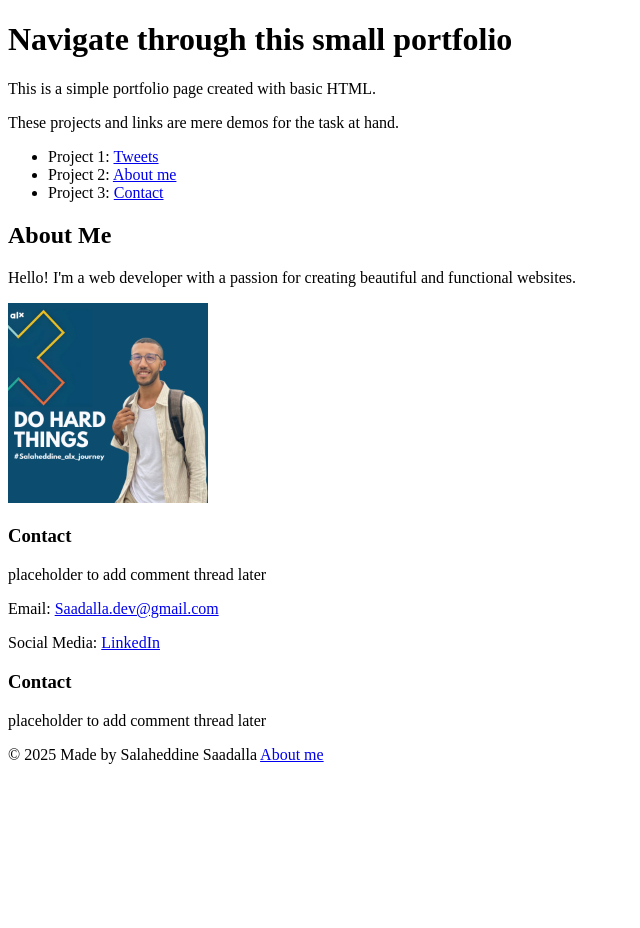
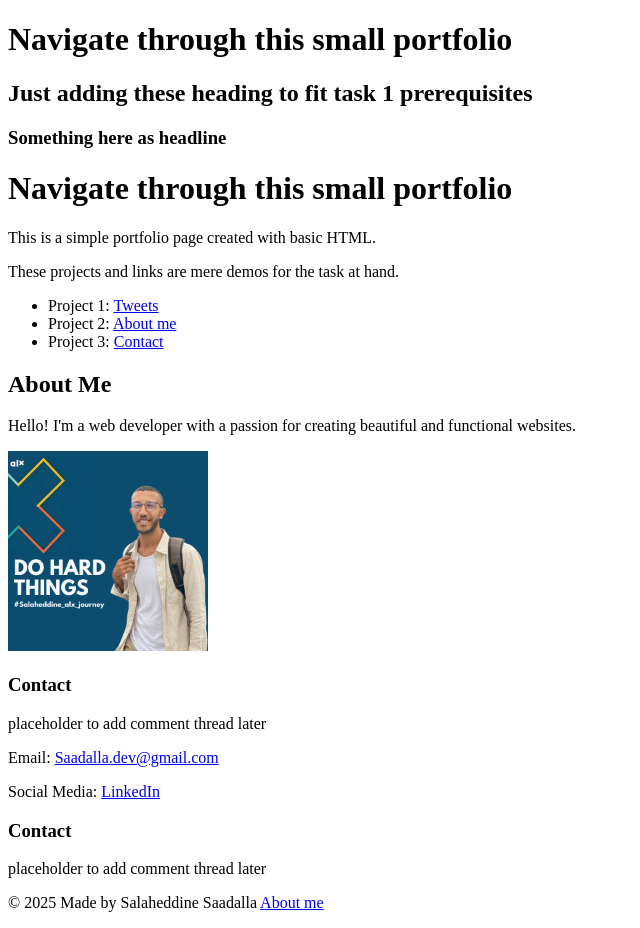
Before and after one commit to Saadallah-design/My_First_Portfolio, a plain HTML site: page html_basic/index.html in a window 1280 px wide. Shown: the whole page, without its empty margins (0-640 px from the left). Before the commit the page ends 800 px from the top, so only its background shows below. Drawn offline with Linux system fonts and the light colour scheme.

Commit message:
adding h2 and h3 for task 1

```diff
--- a/html_basic/index.html
+++ b/html_basic/index.html
@@ -6,6 +6,10 @@
     <title>My First Portfolio</title>
 </head>
 <body>
+    <h1>Navigate through this small portfolio</h1>
+    <h2>Just adding these heading to fit task 1 prerequisites</h2>
+    <h3>Something here as headline</h3>
+
     <header>
         <h1>Navigate through this small portfolio</h1>
         <p>This is a simple portfolio page created with basic HTML.</p>
```
